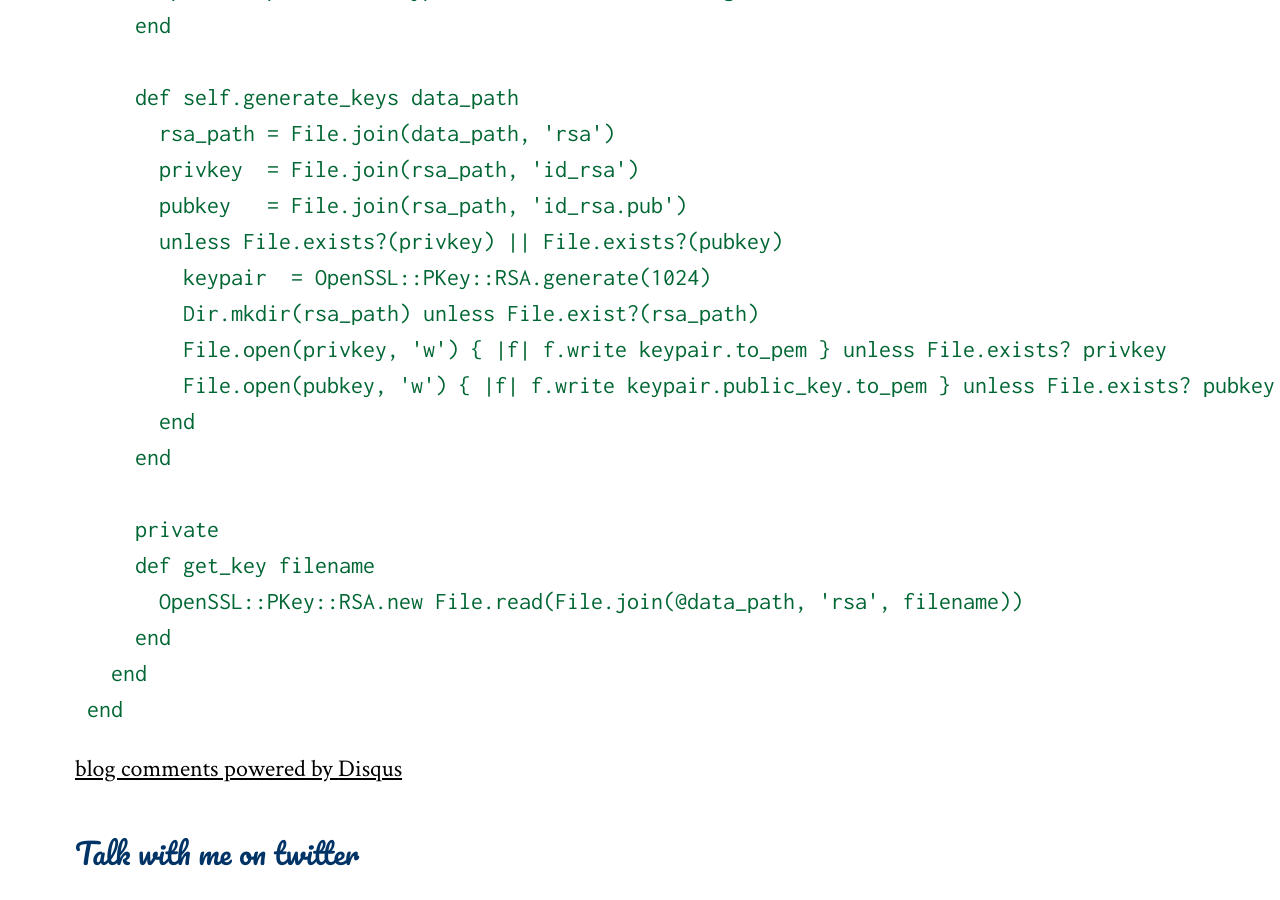
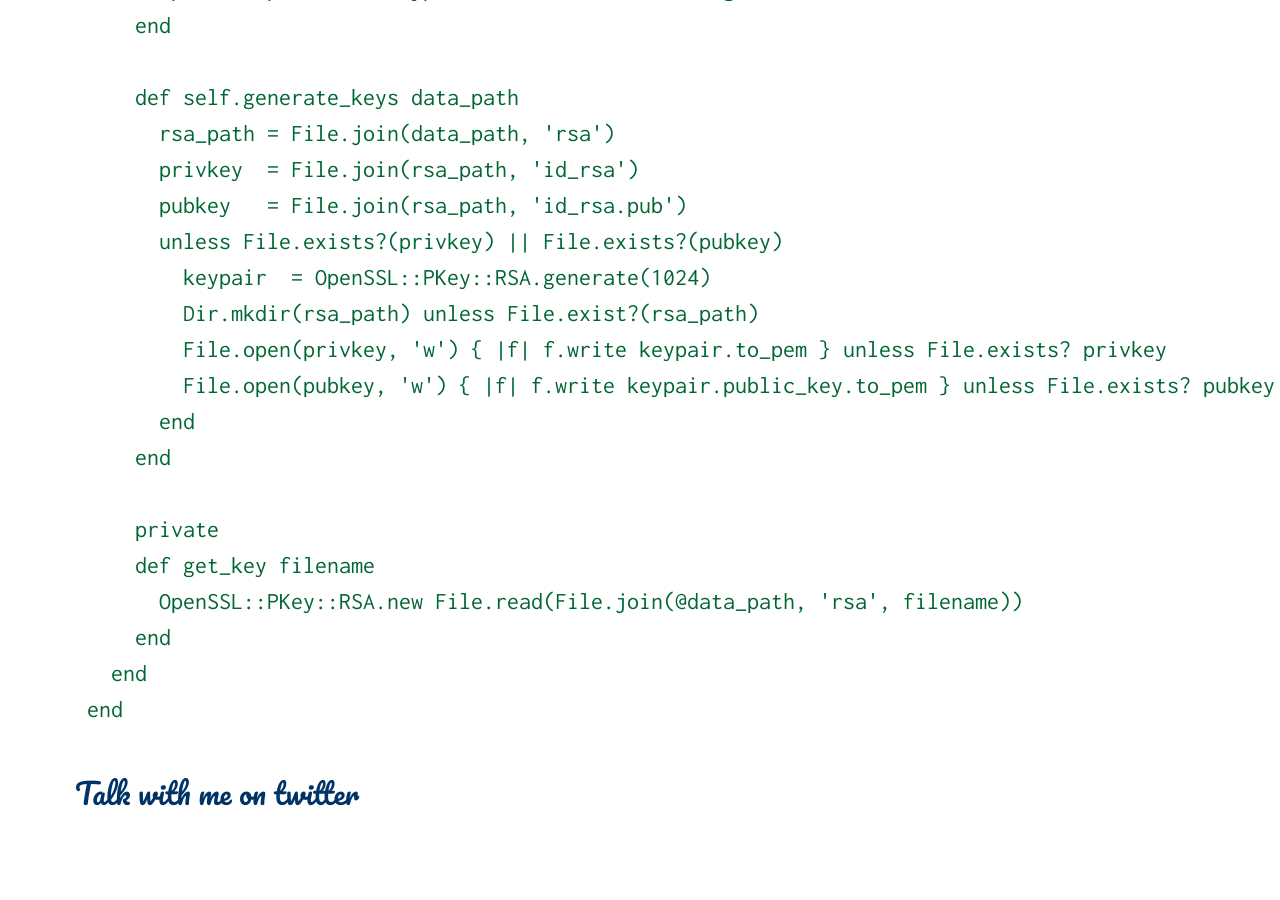
Before and after one commit to dscape/dscape.github.com, a Jekyll site: the page built from _posts/2008-12-08-rsa-encrypt-decrypt-in-ruby.markdown, in a window 1280 px wide and 900 px high, scrolled down 1419 px. Built offline with Jekyll 4.4.1, drawn with Linux system fonts in a browser that asks for light colours; Markdown is read by kramdown in place of the engine named in the settings; comment, search, counter and statistics services are not loaded; after the commit the page ends 2259 px from its top, so only the background shows below that; some of the changed lines change nothing that is shown.

```diff
--- a/_layouts/default.html
+++ b/_layouts/default.html
@@ -28,24 +28,6 @@
         ~ <a href="http://twitter.com/dscape">Twitter</a>
       </div>
       {{ content }}
-      <div id="disqus_thread"></div>
-      <script type="text/javascript">
-          /* * * CONFIGURATION VARIABLES: EDIT BEFORE PASTING INTO YOUR WEBPAGE * * */
-          var disqus_shortname = 'example'; // required: replace example with your forum shortname
-
-          // The following are highly recommended additional parameters. Remove the slashes in front to use.
-          // var disqus_identifier = 'unique_dynamic_id_1234';
-          // var disqus_url = 'http://example.com/permalink-to-page.html';
-
-          /* * * DON'T EDIT BELOW THIS LINE * * */
-          (function() {
-              var dsq = document.createElement('script'); dsq.type = 'text/javascript'; dsq.async = true;
-              dsq.src = 'http://' + disqus_shortname + '.disqus.com/embed.js';
-              (document.getElementsByTagName('head')[0] || document.getElementsByTagName('body')[0]).appendChild(dsq);
-          })();
-      </script>
-      <noscript>Please enable JavaScript to view the <a href="http://disqus.com/?ref_noscript">comments powered by Disqus.</a></noscript>
-      <a href="http://disqus.com" class="dsq-brlink">blog comments powered by <span class="logo-disqus">Disqus</span></a>
       <div class="footer">
         <div class="rss">
           <a href="http://twitter.com/dscape">Talk with me on twitter</a>
--- a/_layouts/post.html
+++ b/_layouts/post.html
@@ -4,3 +4,12 @@
 <div id="post">
   {{ content }}
 </div>
+<div id="disqus_thread"></div>
+<script type="text/javascript">
+    var disqus_shortname = 'nunosnotebook';
+    (function() {
+        var dsq = document.createElement('script'); dsq.type = 'text/javascript'; dsq.async = true;
+        dsq.src = 'http://' + disqus_shortname + '.disqus.com/embed.js';
+        (document.getElementsByTagName('head')[0] || document.getElementsByTagName('body')[0]).appendChild(dsq);
+    })();
+</script>
```
